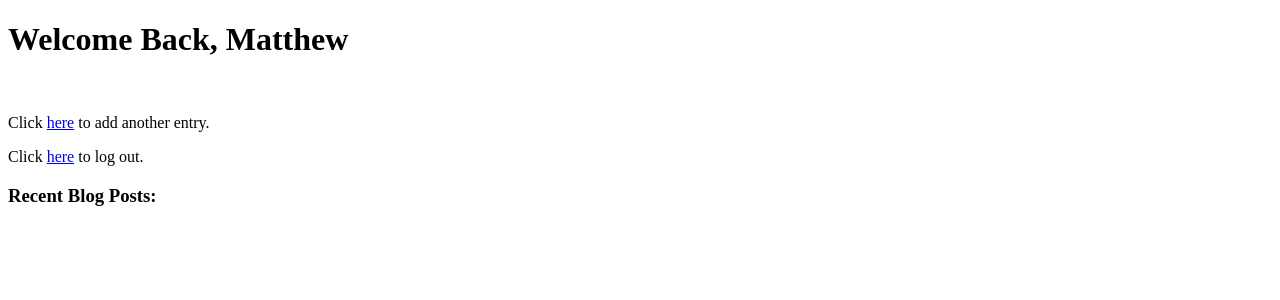
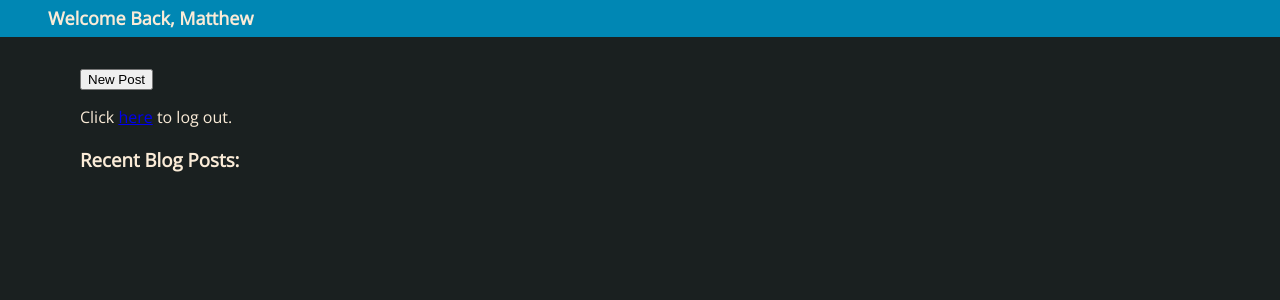
Before and after one commit to matthewmoonen/portfolio-site, a Flask app: page /admin/ in a window 1280 px wide; the page is wider, and only the part inside the window is pictured. Shown: the top 300 px of that part. Run offline with Flask 2, Linux system fonts and the light colour scheme; the visitor is signed in with stand-in values (Sample User, id 1); data that the repository does not hold is empty.

Commit message:
admin panel UI improvements

```diff
--- a/templates/admin.html
+++ b/templates/admin.html
@@ -7,13 +7,43 @@
     <title>Document</title>
 </head>
 <body>
+    <style>
+        @import url('https://fonts.googleapis.com/css2?family=Open+Sans&display=swap');
+        body {
+            background-color: rgb(26, 32, 32);
+            color: antiquewhite;
+            font-family: 'Open Sans', sans-serif;
+            padding: 0;
+            margin: 0;
+        }
+        .title-bar {
+            width: 100vw;
+            background-color: rgb(0, 135, 180);
+            padding: 0.4em 3em 0.4em 3em;
+            margin: 0;
+        }
+        .page-title {
+            padding: 0;
+            margin: 0;
+            font-size: 18px;
+        }
+        .navigation-space {
+            padding: 0.5em 5em 0.5em 5em;
+        }
+
+    </style>
     <div class="container">
-        <h1>Welcome Back, Matthew</h1>
+        <div class="title-bar">
+            <h1 class="page-title">Welcome Back, Matthew</h1>
+        </div>
+        <div class="navigation-space">
+
+
         {% for message in get_flashed_messages() %}
             {{ message }}
         {% endfor %}
         <br>
-        <p>Click <a href="/add_entry">here</a> to add another entry.</p>
+        <button id="add-entry" onclick="window.location.href='/add_entry'">New Post</button>
         <p>Click <a href="/logout">here</a> to log out.</p>
         <h3>Recent Blog Posts:</h3>
         {% for post in posts %}
@@ -23,5 +53,6 @@
         <a href="{{ url_for('delete_post', post_id=post._id) }}" onclick="return confirm('Are you sure you want to delete this post?')">Delete</a>
         {% endfor %}
     </div>
+</div>
 </body>
 </html>
```
